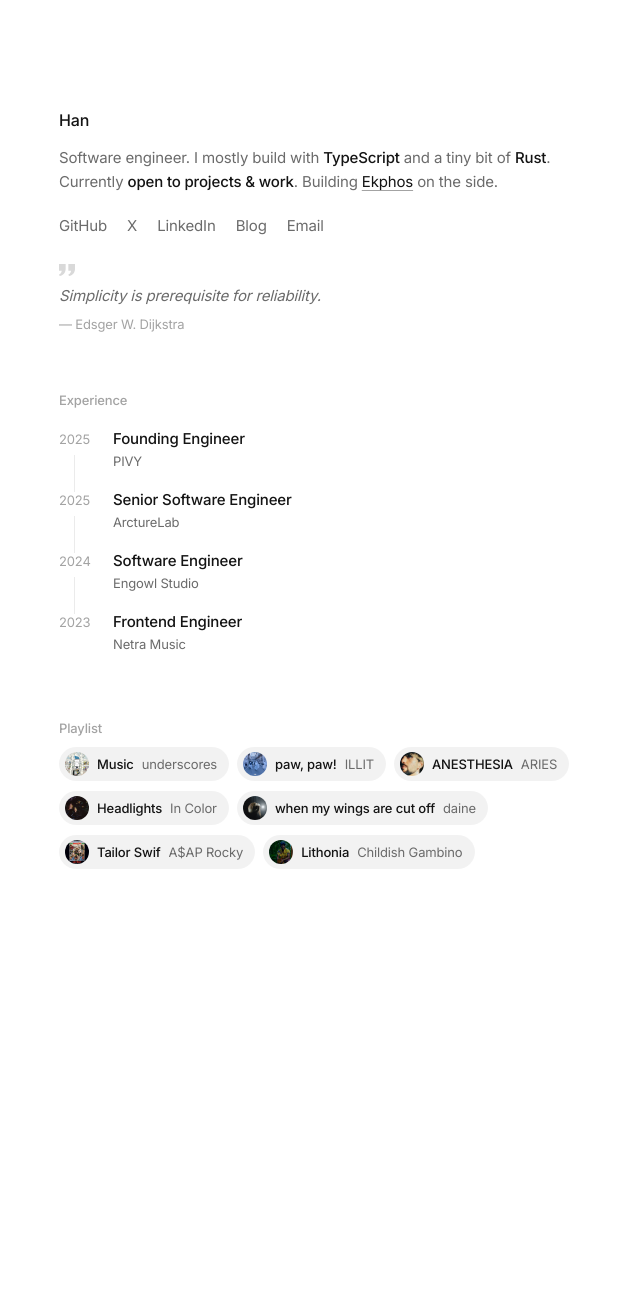
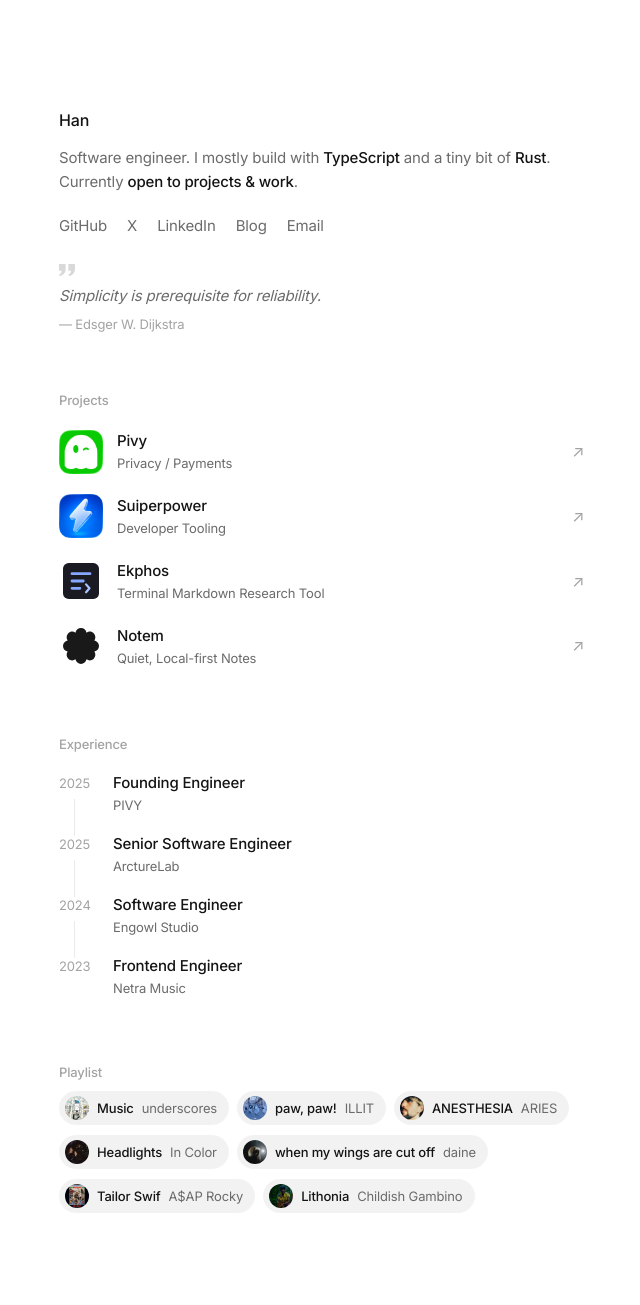
Before and after one commit to hanebox/hanebox.github.io, a Jekyll site: the page built from index.html, in a window 1280 px wide. Shown: the whole page, without its empty margins (317-957 px from the left). Built offline with Jekyll 4.4.1, drawn with Linux system fonts in a browser that asks for light colours; before the commit the page ends 961 px from its top, so only the background shows below that.

Commit message:
add projects

```diff
--- a/index.html
+++ b/index.html
@@ -10,14 +10,6 @@ description: Han is a software engineer building tools like Pivy and Suiperpower
                     <span class="em">TypeScript</span> and a tiny bit of
                     <span class="em">Rust</span>. Currently
                     <span class="em">open to projects &amp; work</span>.
-                    Building
-                    <a
-                        href="https://github.com/hanebox/ekphos"
-                        target="_blank"
-                        rel="noopener noreferrer"
-                        >Ekphos</a
-                    >
-                    on the side.
                 </p>
                 <nav class="links" aria-label="Links">
                     <a
@@ -62,6 +54,100 @@ description: Han is a software engineer building tools like Pivy and Suiperpower
                     </figure>
                 </div>
             </header>
+
+            <section class="section">
+                <h2 class="section-label">Projects</h2>
+                <ul class="project-list">
+                    <li>
+                        <a
+                            class="project-row"
+                            href="https://pivy.me"
+                            target="_blank"
+                            rel="noopener noreferrer"
+                        >
+                            <img
+                                class="project-image"
+                                src="{{ '/assets/projects/pivy-v2-glass.webp' | relative_url }}"
+                                alt="Pivy"
+                                width="44"
+                                height="44"
+                                loading="lazy"
+                            />
+                            <span class="project-meta">
+                                <span class="project-title">Pivy</span>
+                                <span class="project-sub">Privacy / Payments</span>
+                            </span>
+                            <span class="project-arrow" aria-hidden="true">↗</span>
+                        </a>
+                    </li>
+                    <li>
+                        <a
+                            class="project-row"
+                            href="https://suiperpower.dev"
+                            target="_blank"
+                            rel="noopener noreferrer"
+                        >
+                            <img
+                                class="project-image"
+                                src="{{ '/assets/projects/suiperpower-icon.webp' | relative_url }}"
+                                alt="Suiperpower"
+                                width="44"
+                                height="44"
+                                loading="lazy"
+                            />
+                            <span class="project-meta">
+                                <span class="project-title">Suiperpower</span>
+                                <span class="project-sub">Developer Tooling</span>
+                            </span>
+                            <span class="project-arrow" aria-hidden="true">↗</span>
+                        </a>
+                    </li>
+                    <li>
+                        <a
+                            class="project-row"
+                            href="https://ekphos.netlify.app"
+                            target="_blank"
+                            rel="noopener noreferrer"
+                        >
+                            <img
+                                class="project-image project-image--ekphos"
+                                src="{{ '/assets/projects/ekphos-icon.svg' | relative_url }}"
+                                alt="Ekphos"
+                                width="44"
+                                height="44"
+                                loading="lazy"
+                            />
+                            <span class="project-meta">
+                                <span class="project-title">Ekphos</span>
+                                <span class="project-sub">Terminal Markdown Research Tool</span>
+                            </span>
+                            <span class="project-arrow" aria-hidden="true">↗</span>
+                        </a>
+                    </li>
+                    <li>
+                        <a
+                            class="project-row"
+                            href="https://notem.pages.dev"
+                            target="_blank"
+                            rel="noopener noreferrer"
+                        >
+                            <img
+                                class="project-image project-image--notem"
+                                src="{{ '/assets/projects/notem-icon.svg' | relative_url }}"
+                                alt="Notem"
+                                width="44"
+                                height="44"
+                                loading="lazy"
+                            />
+                            <span class="project-meta">
+                                <span class="project-title">Notem</span>
+                                <span class="project-sub">Quiet, Local-first Notes</span>
+                            </span>
+                            <span class="project-arrow" aria-hidden="true">↗</span>
+                        </a>
+                    </li>
+                </ul>
+            </section>
 
             <section class="section">
                 <h2 class="section-label">Experience</h2>
--- a/styles.css
+++ b/styles.css
@@ -12,6 +12,7 @@
   --hover: rgba(0,0,0,0.05);
   --border: #ebebeb;
   --border-hover: #d9d9d9;
+  --ease-out: cubic-bezier(0.23, 1, 0.32, 1);
 }
 
 html {
@@ -106,6 +107,69 @@ a {
   font-weight: 500;
   color: var(--faint);
   margin-bottom: 0.5rem;
+}
+
+.project-list {
+  list-style: none;
+}
+
+.project-row {
+  display: flex;
+  align-items: center;
+  gap: 0.875rem;
+  margin-inline: -0.75rem;
+  padding: 0.625rem 0.75rem;
+  border-radius: 10px;
+  transition: background-color 150ms ease, transform 160ms var(--ease-out);
+}
+
+.project-row:active {
+  transform: scale(0.99);
+}
+
+.project-image {
+  flex: none;
+  width: 44px;
+  height: 44px;
+  border-radius: 8px;
+  object-fit: contain;
+}
+
+.project-image--ekphos,
+.project-image--notem {
+  padding: 0.25rem;
+}
+
+.project-meta {
+  display: flex;
+  flex-direction: column;
+  min-width: 0;
+  flex: 1;
+}
+
+.project-title {
+  font-weight: 500;
+  white-space: nowrap;
+  overflow: hidden;
+  text-overflow: ellipsis;
+}
+
+.project-sub {
+  font-size: 0.8125rem;
+  color: var(--muted);
+  white-space: nowrap;
+  overflow: hidden;
+  text-overflow: ellipsis;
+}
+
+.project-arrow {
+  flex: none;
+  width: 15px;
+  height: 15px;
+  color: var(--faint);
+  font-size: 1rem;
+  line-height: 0.9;
+  transition: transform 200ms var(--ease-out), color 150ms ease;
 }
 
 /* Experience */
@@ -440,6 +504,15 @@ a {
     color: var(--text);
   }
 
+  .project-row:hover {
+    background-color: var(--hover);
+  }
+
+  .project-row:hover .project-arrow {
+    transform: translate(1px, -1px);
+    color: var(--text);
+  }
+
   .pill:hover {
     background-color: var(--hover);
   }
```
Also changed, not shown: assets/projects/ekphos-icon.svg (added), assets/projects/notem-icon.svg (added).
